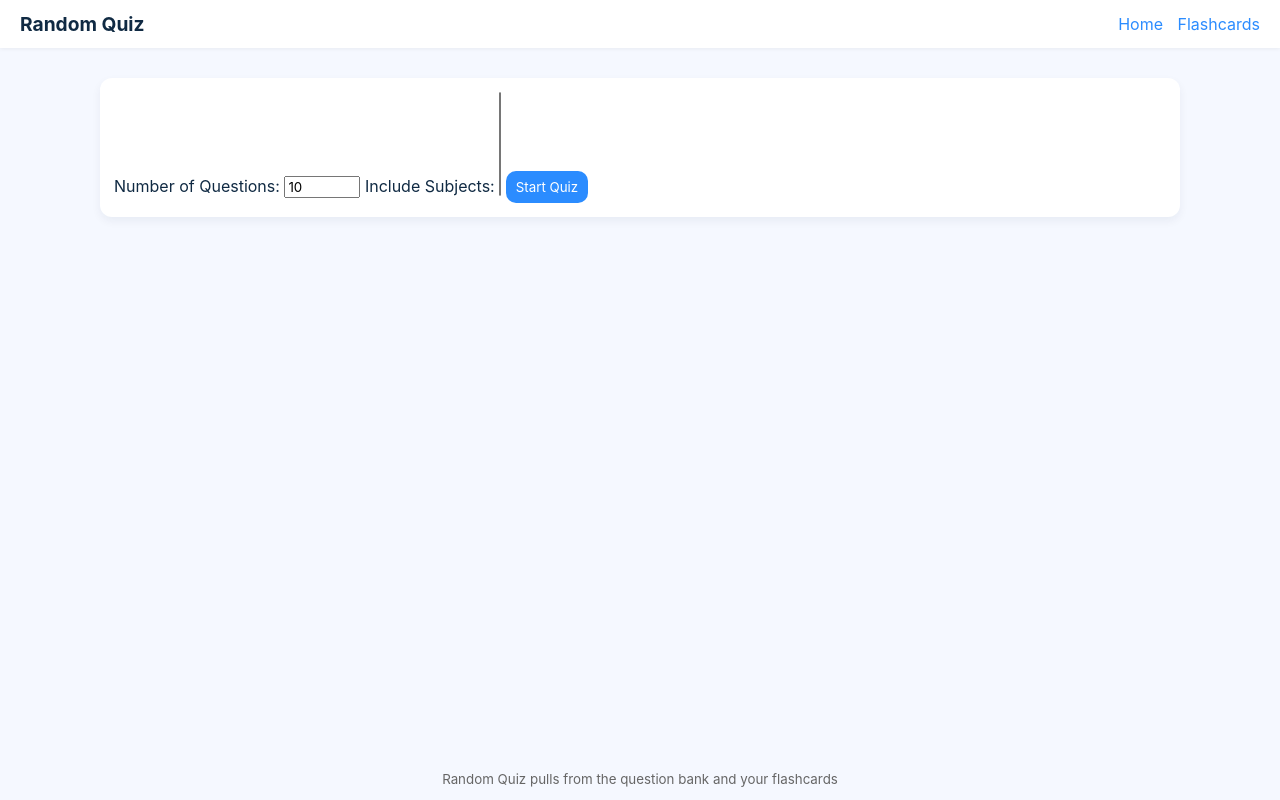
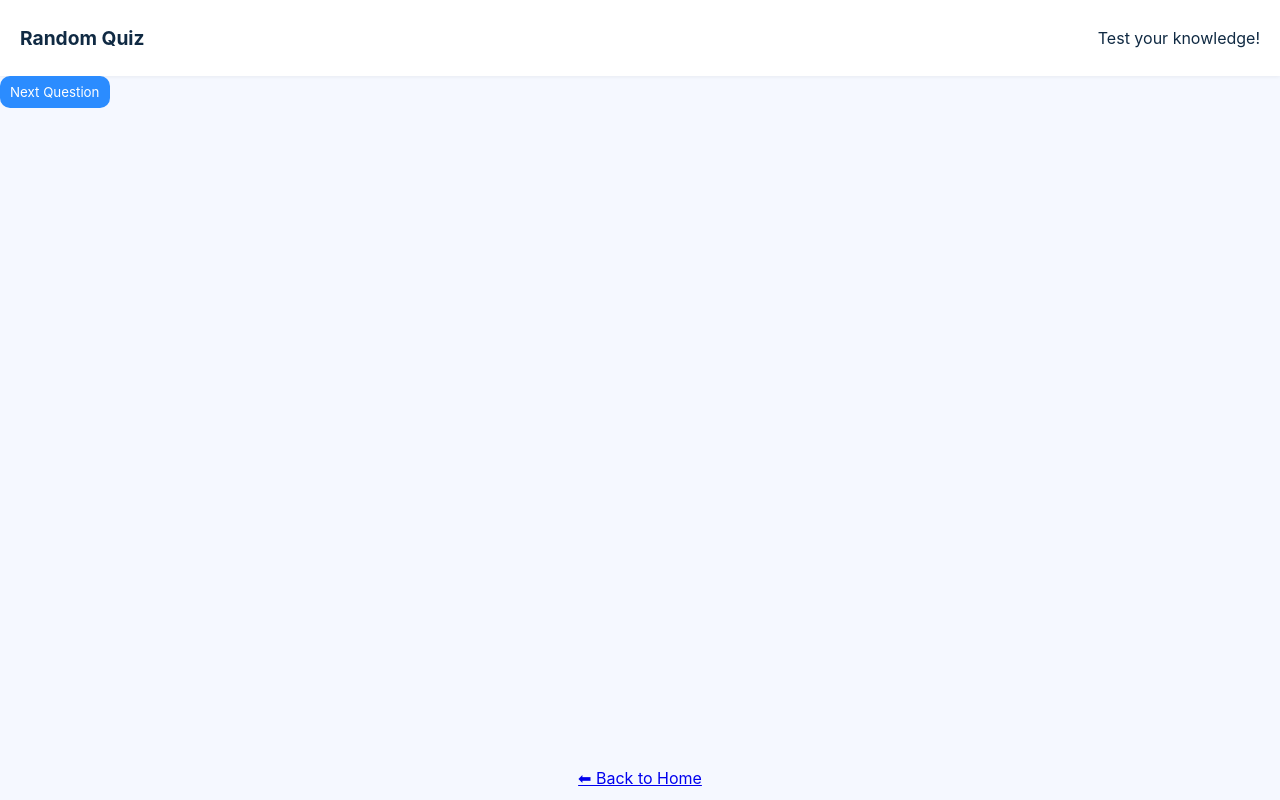
Before and after one commit to hinokunn1/eduverse8, a plain HTML site: page quiz.html in a window 1280 px wide. Drawn offline with Linux system fonts and the light colour scheme.

Commit message:
Update quiz.html

```diff
--- a/quiz.html
+++ b/quiz.html
@@ -1,41 +1,23 @@
-<!doctype html>
+<!DOCTYPE html>
 <html lang="en">
 <head>
-<meta charset="utf-8" />
-<meta name="viewport" content="width=device-width,initial-scale=1" />
-<title>Random Quiz — EduVerse 8</title>
-<link rel="stylesheet" href="style.css" />
+  <meta charset="UTF-8">
+  <meta name="viewport" content="width=device-width, initial-scale=1.0">
+  <title>Random Quiz | EduVerse8</title>
+  <link rel="stylesheet" href="style.css">
+  <script defer src="script.js"></script>
 </head>
 <body>
-<header>
-<h1>Random Quiz</h1>
-<nav>
-<a href="index.html">Home</a>
-<a href="flashcards.html">Flashcards</a>
-</nav>
-</header>
-
-
-<main class="container">
-<section class="quiz-settings card">
-<label>Number of Questions:
-<input id="num-q" type="number" min="1" max="50" value="10" />
-</label>
-<label>Include Subjects:
-<select id="quiz-subjects" multiple size="6"></select>
-</label>
-<button id="start-quiz">Start Quiz</button>
-</section>
-
-
-<section id="quiz-area"></section>
-</main>
-
-
-<footer><small>Random Quiz pulls from the question bank and your flashcards</small></footer>
-
-
-<script src="data.js"></script>
-<script src="script.js"></script>
+  <header>
+    <h1>Random Quiz</h1>
+    <p>Test your knowledge!</p>
+  </header>
+  <main>
+    <div id="quiz-container"></div>
+    <button id="next-btn">Next Question</button>
+  </main>
+  <footer>
+    <a href="index.html">⬅ Back to Home</a>
+  </footer>
 </body>
-</html><!-- quiz.html for EduVerse8 project -->
+</html>
```
